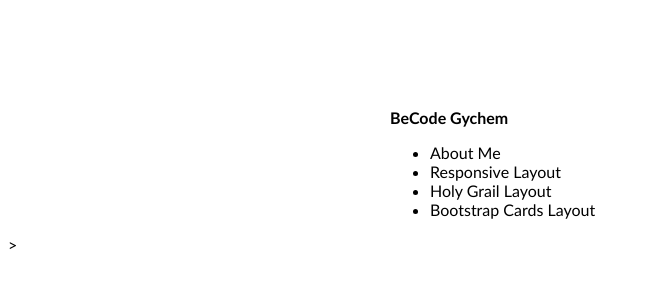
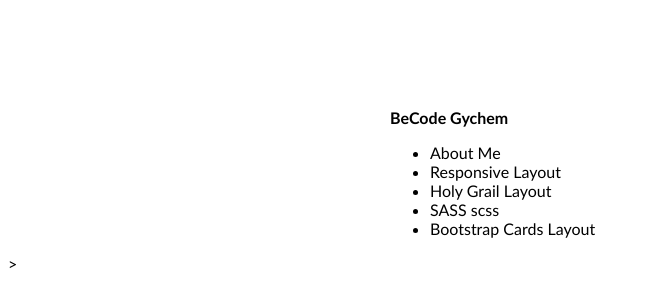
Before and after one commit to gychem/becode, a plain HTML site: page index.html in a window 1280 px wide. Shown: the whole page, without its empty margins (0-649 px from the left). Drawn offline with Linux system fonts and the light colour scheme.

Commit message:
Added SASS CSS project

```diff
--- a/index.html
+++ b/index.html
@@ -14,6 +14,7 @@
             <li><a href="about me">About Me</a></li>
             <li><a href="first responsive site">Responsive Layout</a></li>
             <li><a href="holy grail layout">Holy Grail Layout</a></li>
+            <li><a href="first-project-sass">SASS scss</a></li>
             <li><a href="bootstrap">Bootstrap Cards Layout</a></li>
         </ul>
     </main>>
```
